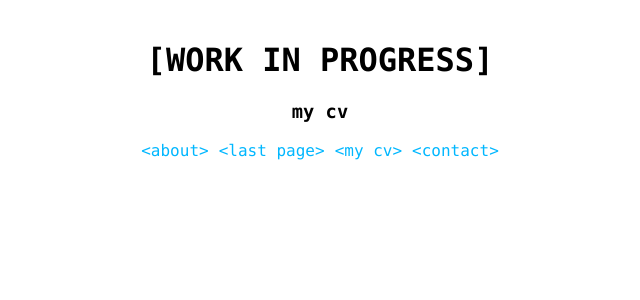
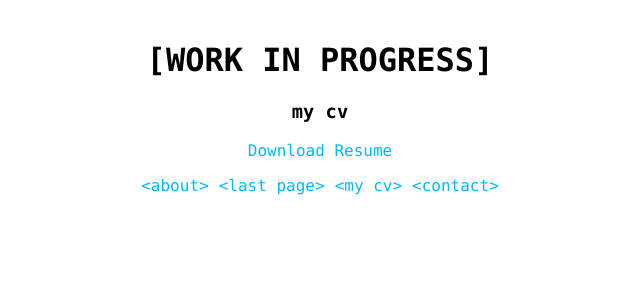
Before and after one commit to anshuljain06/anshulj, a JavaScript app: page /#/my_cv in a window 1280 px wide. Shown: the top 300 px of the page, without its empty margins (320-960 px from the left). Built offline with nearby package versions, Linux system fonts and the light colour scheme.

Commit message:
Adding download Resume option in My CV

```diff
--- a/src/App.js
+++ b/src/App.js
@@ -4,15 +4,24 @@ import ContactPage from './components/contactPage/ContactPage';
 import LastPage from './components/lastPage/LastPage';
 import MyCVPage from './components/myCVPage/MyCVPage';
 import Navigation from './components/navigation/Navigation';
+import resumePDF from './pdfs/Anshul_Jain_Resume.pdf';
 
 function App() {
   return (
     <div className="App">
       <Switch>
-        <Route path="/contact" component={ContactPage} />
-        <Route path="/last_page" component={LastPage} />
-        <Route path="/my_cv" component={MyCVPage} />
-        <Route path="/" component={AboutPage} />
+        <Route path="/contact">
+          <ContactPage />
+        </Route>
+        <Route path="/last_page">
+          <LastPage />
+        </Route>
+        <Route path="/my_cv">
+          <MyCVPage pdf={resumePDF} fileName="Anshul_Jain_Resume" />
+        </Route>
+        <Route path="/">
+          <AboutPage />
+        </Route>
       </Switch>
       <Navigation />
     </div>
--- a/src/components/aboutPage/AboutPage.js
+++ b/src/components/aboutPage/AboutPage.js
@@ -1,6 +1,6 @@
 function AboutPage(props) {
   return (
-    <div className="about_page center">
+    <div className="AboutPage center">
       <h1>[WORK IN PROGRESS]</h1>
       <h3>about</h3>
     </div>
--- a/src/components/contactPage/ContactPage.js
+++ b/src/components/contactPage/ContactPage.js
@@ -1,6 +1,6 @@
 function ContactPage(props) {
   return (
-    <div className="contact_page center">
+    <div className="ContactPage center">
       <h1>[WORK IN PROGRESS]</h1>
       <h3>contact</h3>
     </div>
--- a/src/components/lastPage/LastPage.js
+++ b/src/components/lastPage/LastPage.js
@@ -1,6 +1,6 @@
 function LastPage(props) {
   return (
-    <div className="last_page center">
+    <div className="LastPage center">
       <h1>[WORK IN PROGRESS]</h1>
       <h3>last page</h3>
     </div>
--- a/src/components/myCVPage/MyCVPage.js
+++ b/src/components/myCVPage/MyCVPage.js
@@ -1,8 +1,11 @@
+import "./MyCVPage.scss"
+
 function MyCVPage(props) {
   return (
-    <div className="my_cv_page center">
+    <div className="MyCVPage center">
       <h1>[WORK IN PROGRESS]</h1>
       <h3>my cv</h3>
+      <p><a href={props.pdf} download={props.fileName}>Download Resume</a></p>
     </div>
   );
 }
--- /dev/null
+++ b/src/components/myCVPage/MyCVPage.scss
@@ -0,0 +1,7 @@
+.MyCVPage {
+    a {
+        text-decoration: none;
+        color: #00B7FF;
+        padding: 0 5px;
+    }
+}
```
Also changed, not shown: 2 other files (tests, documents, lock files or other folders).
